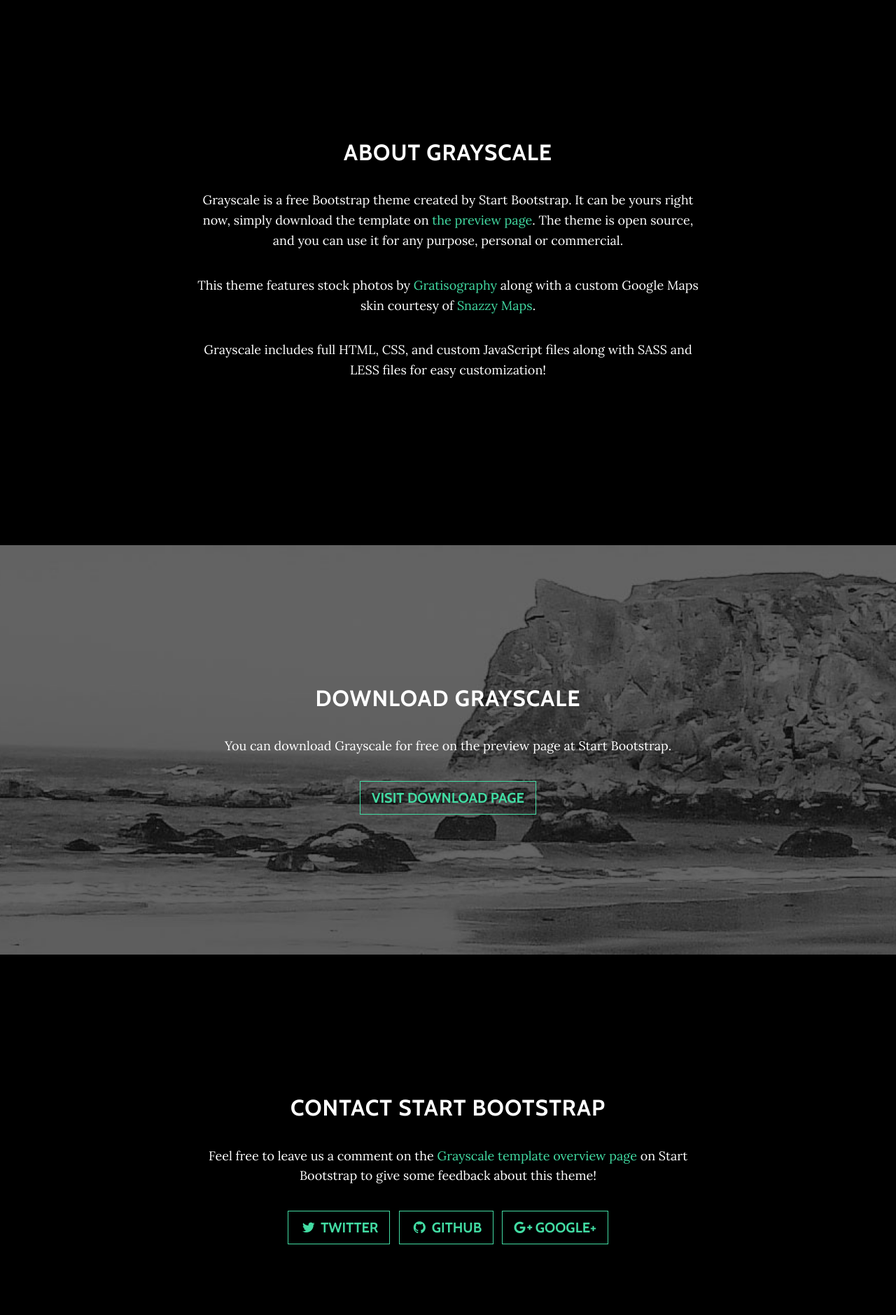
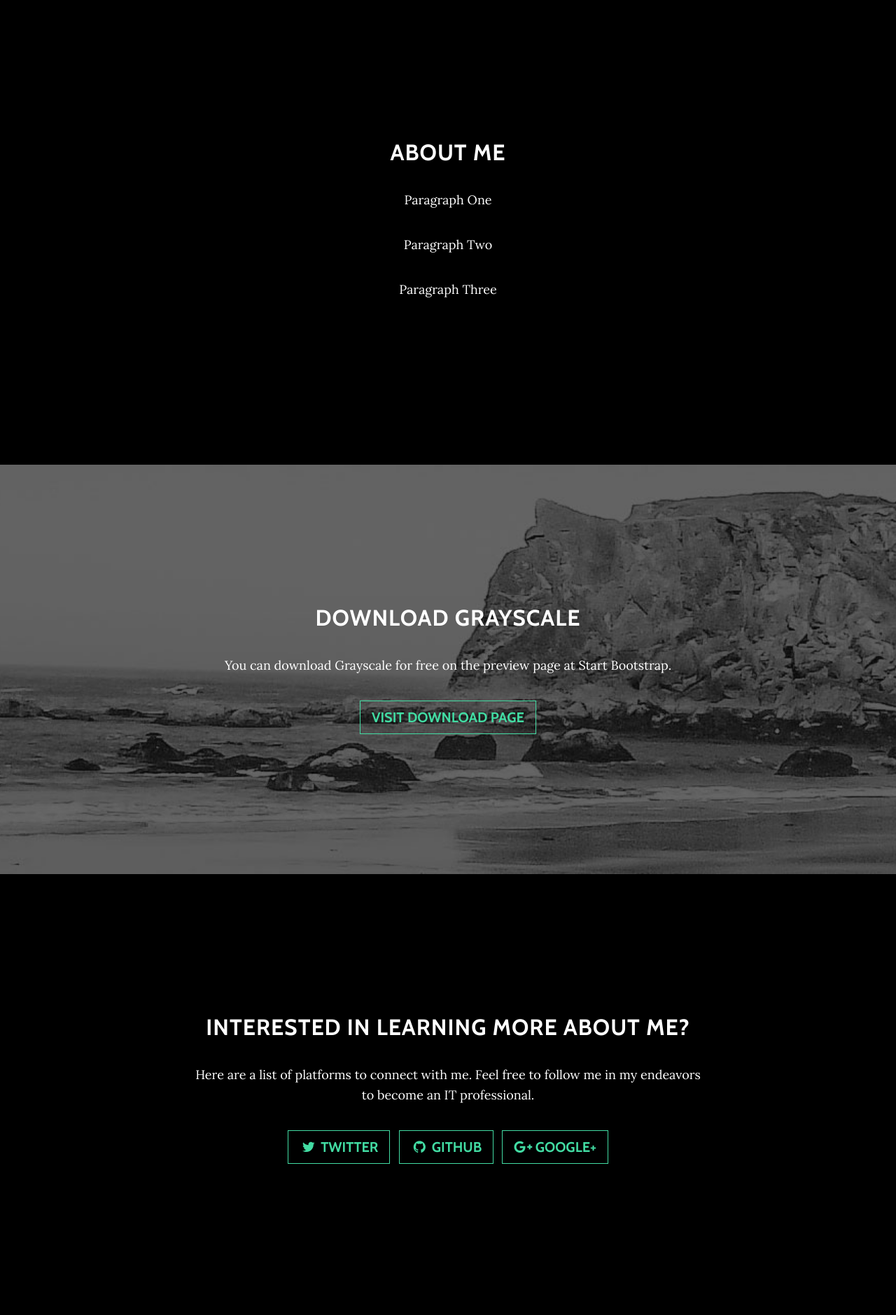
Before and after one commit to Jhuzef/Personal-Website, a PHP site: page /index.html in a window 1280 px wide. Shown: the part 801-2680 px from the top of the page at 70% size. After the commit the page ends 2464 px from the top, so only its background shows below. Run offline with PHP 8.4, Linux system fonts and the light colour scheme; some libraries are stand-ins or nearby versions.

Commit message:
Adjusted the CSS and HTML to reflect the new added resume section.

```diff
--- a/css/grayscale.css
+++ b/css/grayscale.css
@@ -124,7 +124,7 @@ a:focus, a:hover {
   padding: 200px 0;
   text-align: center;
   color: white;
-  background: url("../img/intro-bg.jpg") no-repeat bottom center scroll;
+  background: url("https://wallpaperscraft.com/image/city_evening_night_blue_building_764_1920x1080.jpg") no-repeat bottom center scroll;
   background-color: black;
   -webkit-background-size: cover;
   -moz-background-size: cover;
@@ -184,7 +184,7 @@ a:focus, a:hover {
   padding-bottom: 150px;
 }
 
-.download-section {
+.resume-section {
   color: white;
   background: url("../img/downloads-bg.jpg") no-repeat center center scroll;
   background-color: black;
--- a/index.html
+++ b/index.html
@@ -8,7 +8,7 @@
     <meta name="description" content="">
     <meta name="author" content="">
 
-    <title>Grayscale - Start Bootstrap Theme</title>
+    <title>Joseph's Personal Site</title>
 
     <!-- Bootstrap core CSS -->
     <link href="https://maxcdn.bootstrapcdn.com/bootstrap/4.0.0/css/bootstrap.min.css" rel="stylesheet">
@@ -19,7 +19,7 @@
     <link href='https://fonts.googleapis.com/css?family=Cabin:700' rel='stylesheet' type='text/css'>
 
     <!-- Custom styles for this template -->
-    <link href="css/grayscale.min.css" rel="stylesheet">
+    <link href="css/grayscale.css" rel="stylesheet">
 
   </head>
 
@@ -28,7 +28,7 @@
     <!-- Navigation -->
     <nav class="navbar navbar-expand-lg navbar-light fixed-top" id="mainNav">
       <div class="container">
-        <a class="navbar-brand js-scroll-trigger" href="#page-top">Start Bootstrap</a>
+        <a class="navbar-brand js-scroll-trigger" href="#page-top">Home</a>
         <button class="navbar-toggler navbar-toggler-right" type="button" data-toggle="collapse" data-target="#navbarResponsive" aria-controls="navbarResponsive" aria-expanded="false" aria-label="Toggle navigation">
           Menu
           <i class="fa fa-bars"></i>
@@ -36,10 +36,10 @@
         <div class="collapse navbar-collapse" id="navbarResponsive">
           <ul class="navbar-nav ml-auto">
             <li class="nav-item">
-              <a class="nav-link js-scroll-trigger" href="#about">About</a>
+              <a class="nav-link js-scroll-trigger" href="#about">About Me</a>
             </li>
             <li class="nav-item">
-              <a class="nav-link js-scroll-trigger" href="#download">Download</a>
+              <a class="nav-link js-scroll-trigger" href="#resume">Resume</a>
             </li>
             <li class="nav-item">
               <a class="nav-link js-scroll-trigger" href="#contact">Contact</a>
@@ -55,9 +55,8 @@
         <div class="container">
           <div class="row">
             <div class="col-lg-8 mx-auto">
-              <h1 class="brand-heading">Grayscale</h1>
-              <p class="intro-text">A free, responsive, one page Bootstrap theme.
-                <br>Created by Start Bootstrap.</p>
+              <h5 class="display-3">Joseph L. Gonzales</h5>
+              <p class="intro-text">"Personal Quote Here"</p>
               <a href="#about" class="btn btn-circle js-scroll-trigger">
                 <i class="fa fa-angle-double-down animated"></i>
               </a>
@@ -72,21 +71,17 @@
       <div class="container">
         <div class="row">
           <div class="col-lg-8 mx-auto">
-            <h2>About Grayscale</h2>
-            <p>Grayscale is a free Bootstrap theme created by Start Bootstrap. It can be yours right now, simply download the template on
-              <a href="http://startbootstrap.com/template-overviews/grayscale/">the preview page</a>. The theme is open source, and you can use it for any purpose, personal or commercial.</p>
-            <p>This theme features stock photos by
-              <a href="http://gratisography.com/">Gratisography</a>
-              along with a custom Google Maps skin courtesy of
-              <a href="http://snazzymaps.com/">Snazzy Maps</a>.</p>
-            <p>Grayscale includes full HTML, CSS, and custom JavaScript files along with SASS and LESS files for easy customization!</p>
+            <h2>About Me</h2>
+            <p>Paragraph One</p>
+            <p>Paragraph Two</p>
+            <p>Paragraph Three</p>
           </div>
         </div>
       </div>
     </section>
 
-    <!-- Download Section -->
-    <section id="download" class="download-section content-section text-center">
+    <!-- Resume Section -->
+    <section id="resume" class="resume-section content-section text-center">
       <div class="container">
         <div class="col-lg-8 mx-auto">
           <h2>Download Grayscale</h2>
@@ -101,10 +96,8 @@
       <div class="container">
         <div class="row">
           <div class="col-lg-8 mx-auto">
-            <h2>Contact Start Bootstrap</h2>
-            <p>Feel free to leave us a comment on the
-              <a href="http://startbootstrap.com/template-overviews/grayscale/">Grayscale template overview page</a>
-              on Start Bootstrap to give some feedback about this theme!</p>
+            <h2>Interested in learning more about me?</h2>
+            <p>Here are a list of platforms to connect with me. Feel free to follow me in my endeavors to become an IT professional.</p>
             <ul class="list-inline banner-social-buttons">
               <li class="list-inline-item">
                 <a href="https://twitter.com/SBootstrap" class="btn btn-default btn-lg">
@@ -133,13 +126,13 @@
     <!-- Map Section -->
     <div id="map"></div>
 
-    <!-- Footer -->
+    <!-- Footer
     <footer>
       <div class="container text-center">
         <p>Copyright &copy; Your Website 2018</p>
       </div>
     </footer>
-
+    -->
     <!-- Bootstrap core JavaScript -->
     <script src="https://cdnjs.cloudflare.com/ajax/libs/jquery/3.3.1/jquery.min.js"></script>
     <script src="https://maxcdn.bootstrapcdn.com/bootstrap/4.0.0/js/bootstrap.bundle.min.js"></script>
@@ -148,7 +141,7 @@
     <script src="https://cdnjs.cloudflare.com/ajax/libs/jquery-easing/1.4.1/jquery.easing.min.js"></script>
 
     <!-- Google Maps API Key - Use your own API key to enable the map feature. More information on the Google Maps API can be found at https://developers.google.com/maps/ -->
-    <script src="https://maps.googleapis.com/maps/api/js?key=AIzaSyCRngKslUGJTlibkQ3FkfTxj3Xss1UlZDA&sensor=false"></script>
+    <script src="https://maps.googleapis.com/maps/api/js?key=AIzaSyDfERwW2DWCVGXaVCnu6oGKK23sMpC_1Lo&sensor=false"></script>
 
     <!-- Custom scripts for this template -->
     <script src="js/grayscale.min.js"></script>
```
Also changed, not shown: css/grayscale.min.css (deleted), img/wallpaper.jpg (renamed from wallpaper.jpg), 2 other files.
